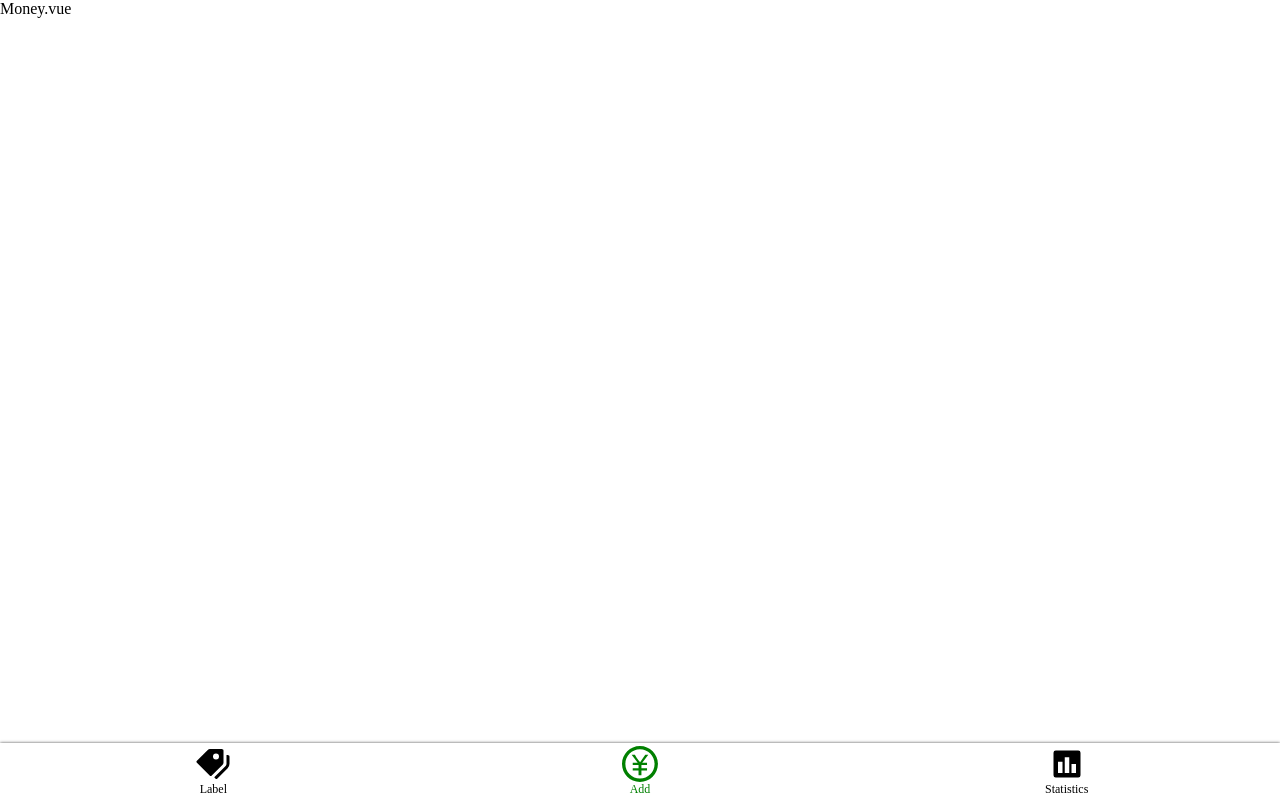
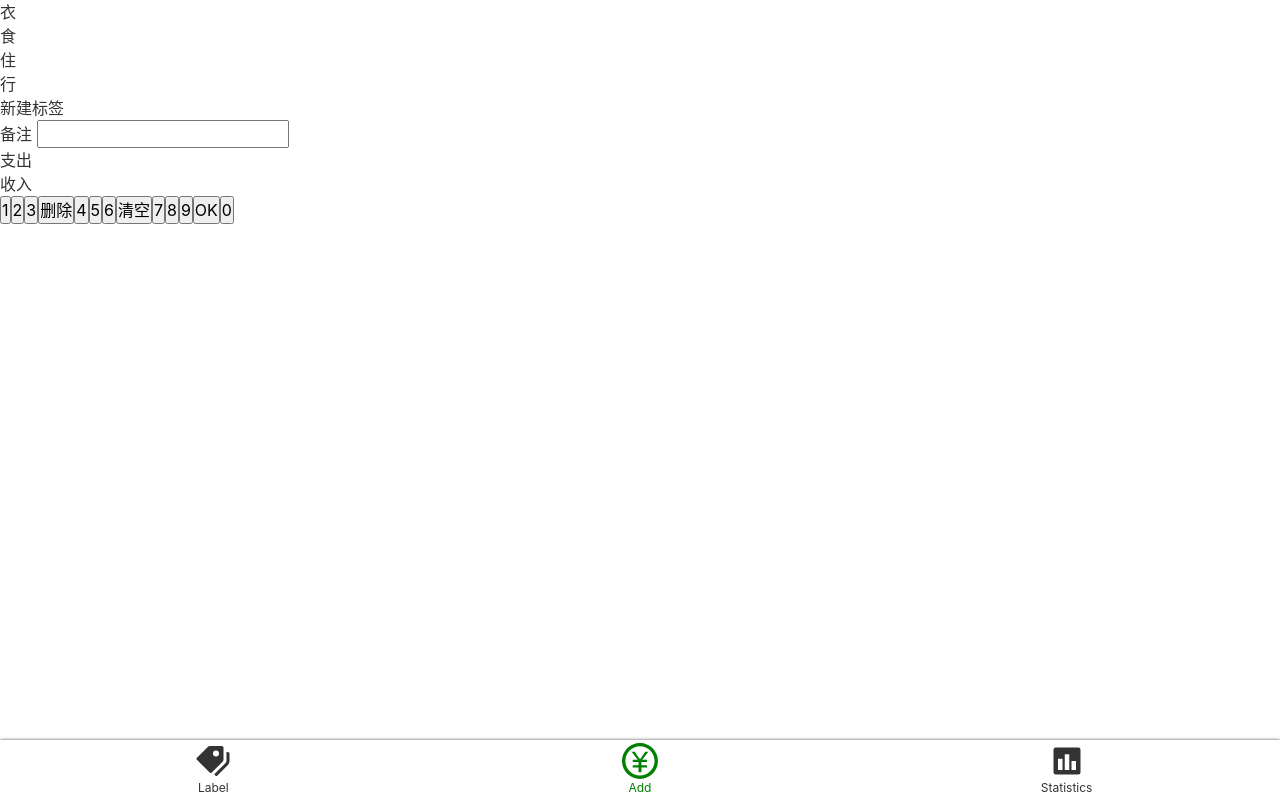
Before and after one commit to Chypre261/pepe-account, a Vue app: page /#/money in a window 1280 px wide. Built offline with nearby package versions, Linux system fonts and the light colour scheme.

Commit message:
add global style and global scss variable

```diff
--- a/src/App.vue
+++ b/src/App.vue
@@ -5,33 +5,14 @@
 </template>
 
 <style lang="scss">
-  * {
-    margin: 0;
-    padding: 0;
-    box-sizing: border-box;
+  @import "~@/assets/style/helper.scss";
+  @import "~@/assets/style/reset.scss";
+  body{
+    -webkit-font-smoothing: antialiased;
+    -moz-osx-font-smoothing: grayscale;
+    color: #333;
+    font-family: $font-hei;
+    font-size: 16px;
+    line-height: 1.5;
   }
-  a {
-    text-decoration: none;
-    color: inherit;
-  }
-#app {
-  font-family: Avenir, Helvetica, Arial, sans-serif;
-  -webkit-font-smoothing: antialiased;
-  -moz-osx-font-smoothing: grayscale;
-  text-align: center;
-  color: #2c3e50;
-}
-
-#nav {
-  padding: 30px;
-
-  a {
-    font-weight: bold;
-    color: #2c3e50;
-
-    &.router-link-exact-active {
-      color: #42b983;
-    }
-  }
-}
 </style>
--- /dev/null
+++ b/src/assets/style/helper.scss
@@ -0,0 +1,19 @@
+$font-hei: -apple-system, "Noto Sans", "Helvetica Neue", Helvetica, "Nimbus Sans L", Arial, "Liberation Sans", "PingFang SC", "Hiragino Sans GB", "Noto Sans CJK SC", "Source Han Sans SC", "Source Han Sans CN", "Microsoft YaHei", "Wenquanyi Micro Hei", "WenQuanYi Zen Hei", "ST Heiti", SimHei, "WenQuanYi Zen Hei Sharp", sans-serif;
+$font-kai: Baskerville, Georgia, "Liberation Serif", "Kaiti SC", STKaiti, "AR PL UKai CN", "AR PL UKai HK", "AR PL UKai TW", "AR PL UKai TW MBE", "AR PL KaitiM GB", KaiTi, KaiTi_GB2312, DFKai-SB, "TW\-Kai", serif;
+$font-song: Georgia, "Nimbus Roman No9 L", "Songti SC", "Noto Serif CJK SC", "Source Han Serif SC", "Source Han Serif CN", STSong, "AR PL New Sung", "AR PL SungtiL GB", NSimSun, SimSun, "TW\-Sung", "WenQuanYi Bitmap Song", "AR PL UMing CN", "AR PL UMing HK", "AR PL UMing TW", "AR PL UMing TW MBE", PMingLiU, MingLiU, serif;
+$color-highlight: #f00;
+%clearFix {
+  &::after {
+    content: '';
+    clear: both;
+    display: block;
+  }
+}
+$color-shadow: rgba(0, 0, 0, 0.25);
+%outerShadow {
+  box-shadow: 0 0 3px $color-shadow;
+}
+%innerShadow {
+  box-shadow: inset 0 -3px 3px -3px $color-shadow,
+  inset 0 3px 3px -3px $color-shadow;
+}
--- /dev/null
+++ b/src/assets/style/reset.scss
@@ -0,0 +1,17 @@
+* {
+  margin: 0; padding: 0;
+  box-sizing: border-box;
+}
+a{
+  text-decoration: none;
+  color: inherit;
+}
+ul, ol{
+  list-style: none;
+}
+button, input{
+  font: inherit;
+}
+:focus{
+  outline: none;
+}
--- a/src/views/Money.vue
+++ b/src/views/Money.vue
@@ -1,6 +1,41 @@
 <template>
   <Layout>
-    Money.vue
+
+    <ul class="class">
+      <li>衣</li>
+      <li>食</li>
+      <li>住</li>
+      <li>行</li>
+    </ul>
+    <div class="new">
+      新建标签
+    </div>
+    <div class="note">
+      <label class="name">备注
+        <input type="text">
+      </label>
+    </div>
+    <div>
+      <ul>
+        <li>支出</li>
+        <li>收入</li>
+      </ul>
+    </div>
+    <div>
+      <button>1</button>
+      <button>2</button>
+      <button>3</button>
+      <button>删除</button>
+      <button>4</button>
+      <button>5</button>
+      <button>6</button>
+      <button>清空</button>
+      <button>7</button>
+      <button>8</button>
+      <button>9</button>
+      <button>OK</button>
+      <button>0</button>
+    </div>
   </Layout>
 </template>
 
```
